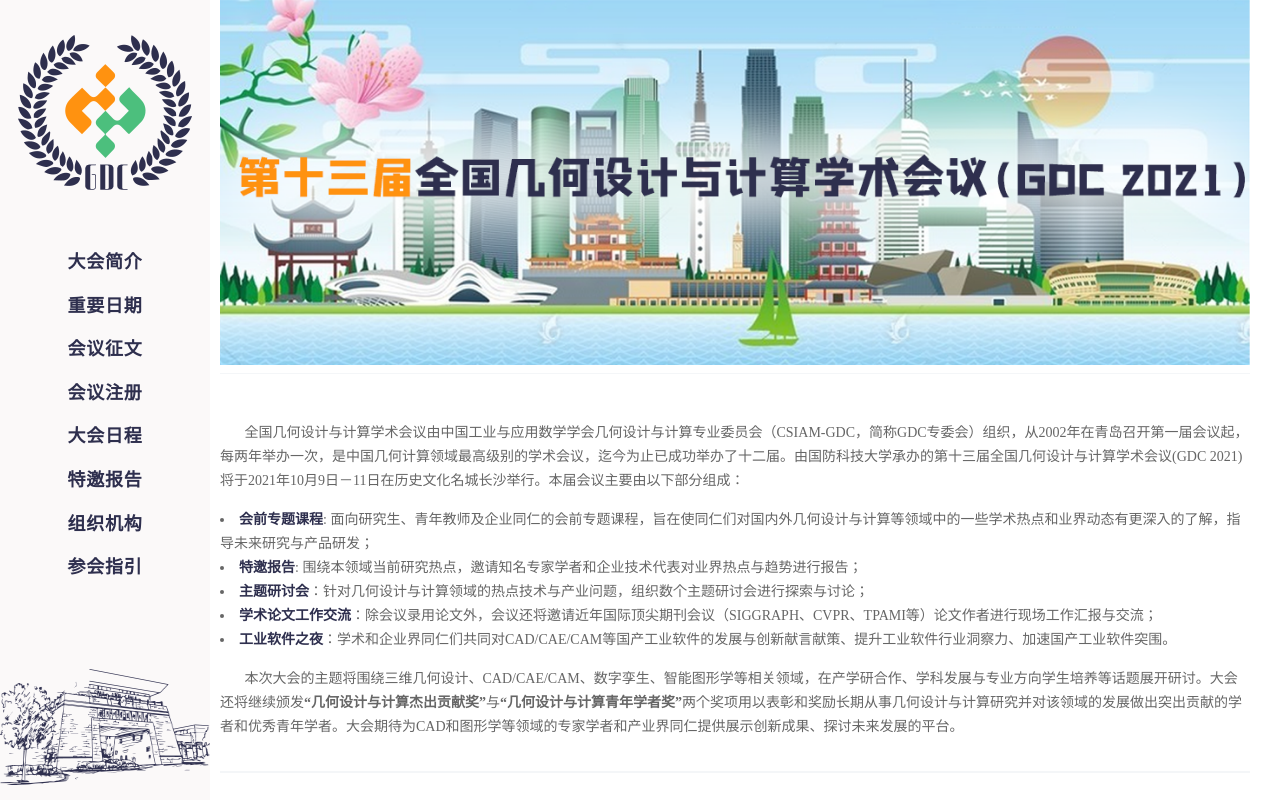
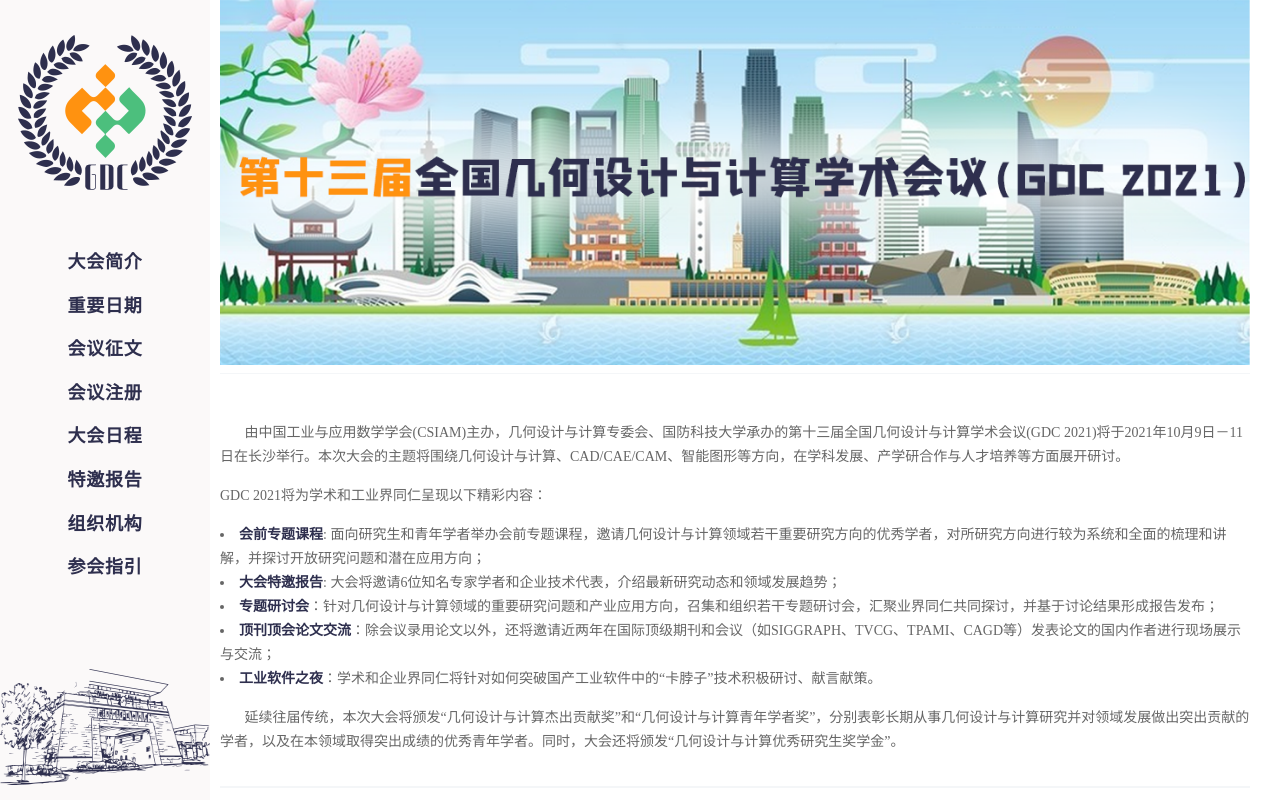
Before and after one commit to GDC2019/GDC2019, a plain HTML site: page index.html in a window 1280 px wide. Shown: the top 800 px of the page. Drawn offline with Linux system fonts and the light colour scheme; a script that the page names is missing; a web font is replaced by a local one.

Commit message:
Update index.html
update

```diff
--- a/index.html
+++ b/index.html
@@ -34,14 +34,15 @@
 				</div>-->
 				<div class = 'briefIntr' id="briefIntr">
 					<!--<span>&nbsp;&nbsp;&nbsp;&nbsp;&nbsp;&nbsp;&nbsp;&nbsp;&nbsp;年份:2020  <span class="briefIntr-span">DOI:CNKI:SUN:JSJA.0.2017-01-001</span></span>-->
-				    <div>&nbsp;&nbsp;&nbsp;&nbsp;&nbsp;&nbsp;&nbsp;全国几何设计与计算学术会议由中国工业与应用数学学会几何设计与计算专业委员会（CSIAM-GDC，简称GDC专委会）组织，从2002年在青岛召开第一届会议起，每两年举办一次，是中国几何计算领域最高级别的学术会议，迄今为止已成功举办了十二届。由国防科技大学承办的第十三届全国几何设计与计算学术会议(GDC 2021)将于2021年10月9日－11日在历史文化名城长沙举行。本届会议主要由以下部分组成：</div>
-					<div></div>
-					<li><em>会前专题课程</em>: 面向研究生、青年教师及企业同仁的会前专题课程，旨在使同仁们对国内外几何设计与计算等领域中的一些学术热点和业界动态有更深入的了解，指导未来研究与产品研发；</li>
-			    	<li><em>特邀报告</em>: 围绕本领域当前研究热点，邀请知名专家学者和企业技术代表对业界热点与趋势进行报告；</li>
-			    	<li><em>主题研讨会</em>：针对几何设计与计算领域的热点技术与产业问题，组织数个主题研讨会进行探索与讨论；</li>
-			    	<li><em>学术论文工作交流</em>：除会议录用论文外，会议还将邀请近年国际顶尖期刊会议（SIGGRAPH、CVPR、TPAMI等）论文作者进行现场工作汇报与交流；</li>
-			    	<li><em>工业软件之夜</em>：学术和企业界同仁们共同对CAD/CAE/CAM等国产工业软件的发展与创新献言献策、提升工业软件行业洞察力、加速国产工业软件突围。</li>
-					<div>&nbsp;&nbsp;&nbsp;&nbsp;&nbsp;&nbsp;&nbsp;本次大会的主题将围绕三维几何设计、CAD/CAE/CAM、数字孪生、智能图形学等相关领域，在产学研合作、学科发展与专业方向学生培养等话题展开研讨。大会还将继续颁发<b>“几何设计与计算杰出贡献奖”</b>与<b>“几何设计与计算青年学者奖”</b>两个奖项用以表彰和奖励长期从事几何设计与计算研究并对该领域的发展做出突出贡献的学者和优秀青年学者。大会期待为CAD和图形学等领域的专家学者和产业界同仁提供展示创新成果、探讨未来发展的平台。</div>
+				    <div>&nbsp;&nbsp;&nbsp;&nbsp;&nbsp;&nbsp;&nbsp;由中国工业与应用数学学会(CSIAM)主办，几何设计与计算专委会、国防科技大学承办的第十三届全国几何设计与计算学术会议(GDC 2021)将于2021年10月9日－11日在长沙举行。本次大会的主题将围绕几何设计与计算、CAD/CAE/CAM、智能图形等方向，在学科发展、产学研合作与人才培养等方面展开研讨。</div>
+					<div>GDC 2021将为学术和工业界同仁呈现以下精彩内容：</div>
+                                        <div></div>
+					<li><em>会前专题课程</em>: 面向研究生和青年学者举办会前专题课程，邀请几何设计与计算领域若干重要研究方向的优秀学者，对所研究方向进行较为系统和全面的梳理和讲解，并探讨开放研究问题和潜在应用方向；</li>
+			    	<li><em>大会特邀报告</em>: 大会将邀请6位知名专家学者和企业技术代表，介绍最新研究动态和领域发展趋势；</li>
+			    	<li><em>专题研讨会</em>：针对几何设计与计算领域的重要研究问题和产业应用方向，召集和组织若干专题研讨会，汇聚业界同仁共同探讨，并基于讨论结果形成报告发布；</li>
+			    	<li><em>顶刊顶会论文交流</em>：除会议录用论文以外，还将邀请近两年在国际顶级期刊和会议（如SIGGRAPH、TVCG、TPAMI、CAGD等）发表论文的国内作者进行现场展示与交流；</li>
+			    	<li><em>工业软件之夜</em>：学术和企业界同仁将针对如何突破国产工业软件中的“卡脖子”技术积极研讨、献言献策。</li>
+					<div>&nbsp;&nbsp;&nbsp;&nbsp;&nbsp;&nbsp;&nbsp;延续往届传统，本次大会将颁发“几何设计与计算杰出贡献奖”和“几何设计与计算青年学者奖”，分别表彰长期从事几何设计与计算研究并对领域发展做出突出贡献的学者，以及在本领域取得突出成绩的优秀青年学者。同时，大会还将颁发“几何设计与计算优秀研究生奖学金”。</div>
 				</div>
 				<!-- <div class = 'timeLine' id = "notice">
 					<div class='notice'>重要公告</div>
```
